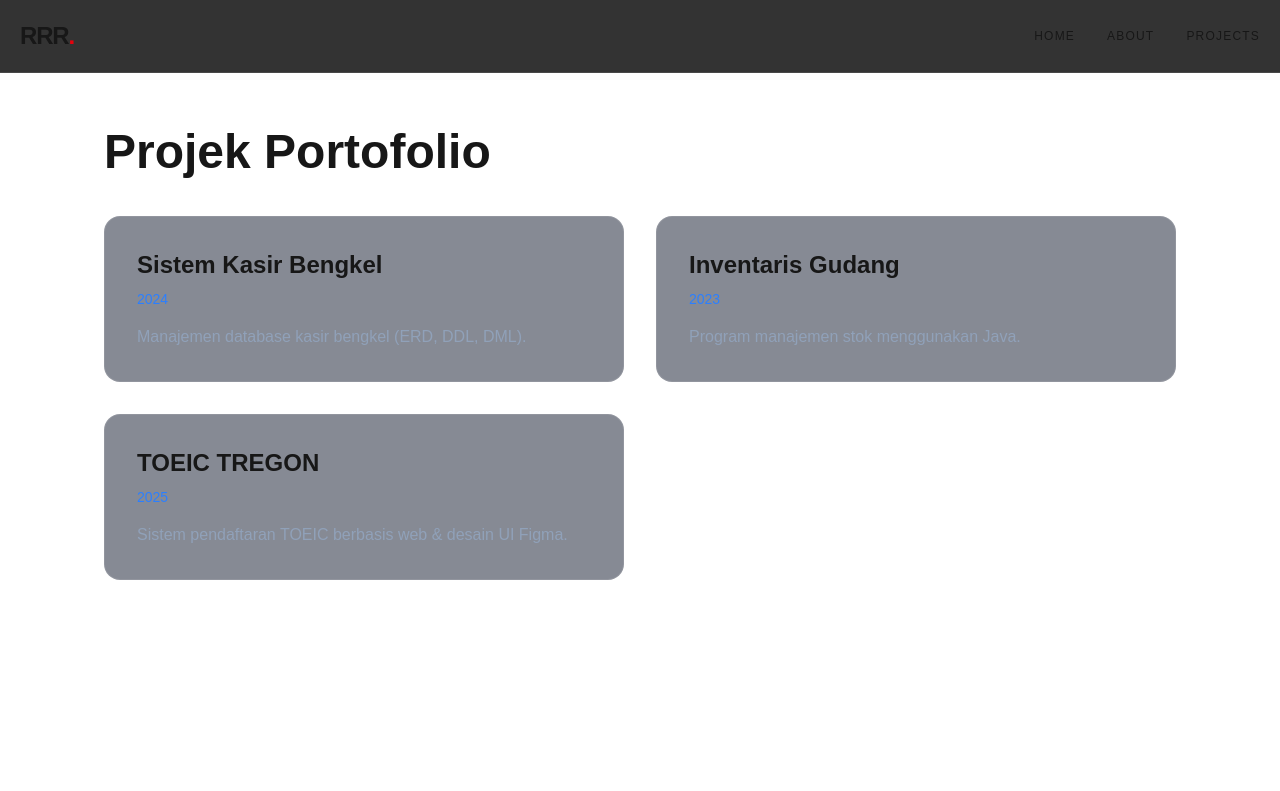
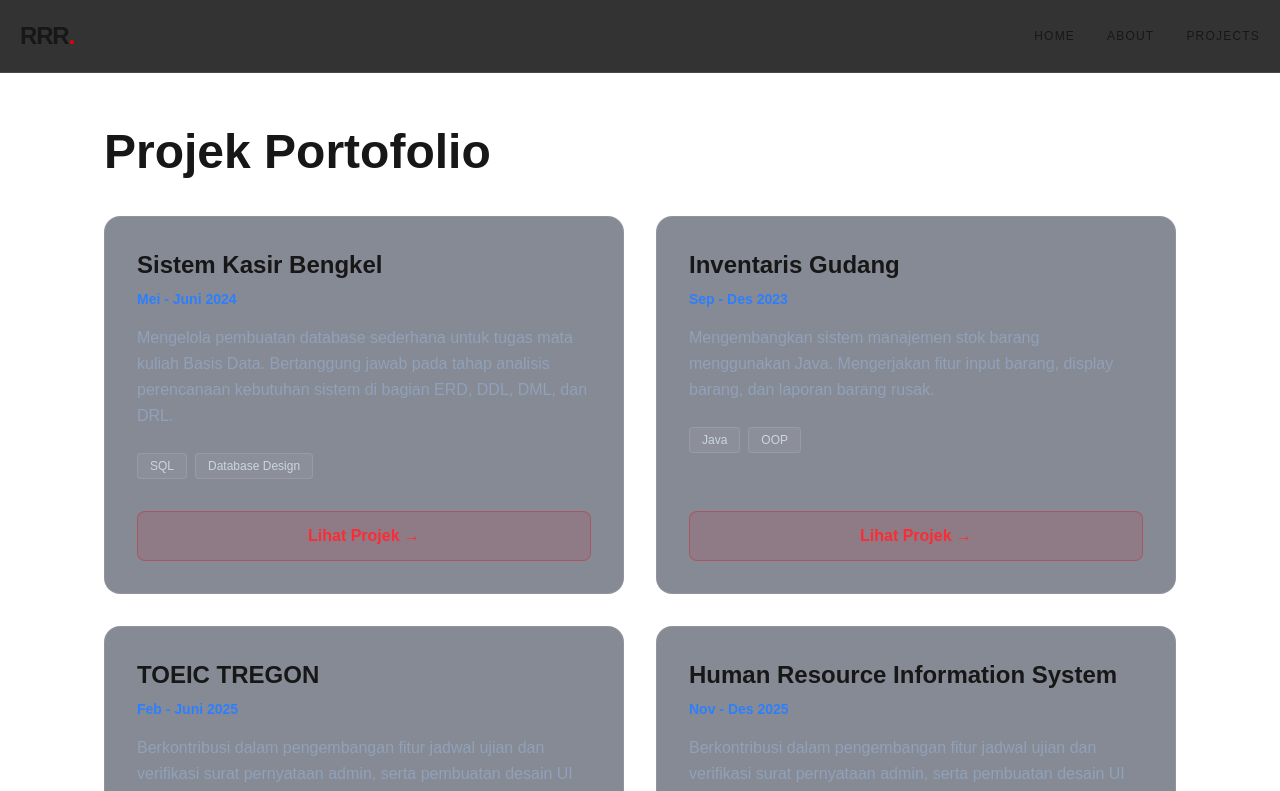
Before and after one commit to RizkyRR27/PORTOIKI, a Next.js app: page /project in a window 1280 px wide. Shown: the top 791 px of the page. Built offline with nearby package versions, Linux system fonts and the light colour scheme.

Commit message:
menbah projek

```diff
--- a/app/project/page.tsx
+++ b/app/project/page.tsx
@@ -1,21 +1,73 @@
-export default function Page() {
+import Breadcrumb from '@/components/Breadcrumb';
+
+export default function ProjectPage() {
   const projects = [
-    { title: "Sistem Kasir Bengkel", date: "2024", desc: "Manajemen database kasir bengkel (ERD, DDL, DML)." },
-    { title: "Inventaris Gudang", date: "2023", desc: "Program manajemen stok menggunakan Java." },
-    { title: "TOEIC TREGON", date: "2025", desc: "Sistem pendaftaran TOEIC berbasis web & desain UI Figma." }
+    {
+      title: "Sistem Kasir Bengkel",
+      date: "Mei - Juni 2024",
+      desc: "Mengelola pembuatan database sederhana untuk tugas mata kuliah Basis Data. Bertanggung jawab pada tahap analisis perencanaan kebutuhan sistem di bagian ERD, DDL, DML, dan DRL.",
+      tech: ["SQL", "Database Design"],
+      link: "https://drive.google.com/file/d/14Uh95TU5i9lY4G-LO_S3aovA2jAAnTkd/view?usp=drive_link"
+    },
+    {
+      title: "Inventaris Gudang",
+      date: "Sep - Des 2023",
+      desc: "Mengembangkan sistem manajemen stok barang menggunakan Java. Mengerjakan fitur input barang, display barang, dan laporan barang rusak.",
+      tech: ["Java", "OOP"],
+      link: "https://github.com/arielreza/TA-InventarisGudang"
+    },
+    {
+      title: "TOEIC TREGON",
+      date: "Feb - Juni 2025",
+      desc: "Berkontribusi dalam pengembangan fitur jadwal ujian dan verifikasi surat pernyataan admin, serta pembuatan desain UI menggunakan Figma.",
+      tech: ["Web Development", "Figma", "UI/UX"],
+      link: "https://github.com/Fallujahrama/PBL_Toeic"
+    },
+     {
+      title: "Human Resource Information System",
+      date: "Nov - Des 2025",
+      desc: "Berkontribusi dalam pengembangan fitur jadwal ujian dan verifikasi surat pernyataan admin, serta pembuatan desain UI menggunakan Figma.",
+      tech: ["Mobile Development", "Flutter"],
+      link: "https://github.com/Fallujahrama/PBL3B_HRIS"
+    }
   ];
+
   return (
     <div className="pt-32 px-10 max-w-6xl mx-auto pb-20">
       <h1 className="text-5xl font-bold mb-10">Projek Portofolio</h1>
       <div className="grid md:grid-cols-2 gap-8">
-        {projects.map(p => (
-          <div key={p.title} className="p-8 bg-slate-900/50 border border-white/10 rounded-2xl hover:border-red-600 transition-all">
-            <h3 className="text-2xl font-bold mb-2">{p.title}</h3>
-            <p className="text-blue-500 text-sm mb-4">{p.date}</p>
-            <p className="text-slate-400">{p.desc}</p>
+        {projects.map((p) => (
+          <div key={p.title} className="flex flex-col p-8 bg-slate-900/50 border border-white/10 rounded-2xl hover:border-red-600 transition-all group">
+            <div className="flex-grow">
+              <h3 className="text-2xl font-bold mb-2 group-hover:text-red-500 transition-colors">{p.title}</h3>
+              <p className="text-blue-500 text-sm mb-4 font-semibold">{p.date}</p>
+              <p className="text-slate-400 mb-6 leading-relaxed">
+                {p.desc}
+              </p>
+              <div className="flex flex-wrap gap-2 mb-8">
+                {p.tech.map((t) => (
+                  <span key={t} className="px-3 py-1 bg-white/5 border border-white/10 rounded text-xs text-slate-300">
+                    {t}
+                  </span>
+                ))}
+              </div>
+            </div>
+
+            {/* Tombol Link Projek */}
+            <a
+              href={p.link}
+              target="_blank"
+              rel="noopener noreferrer"
+              className="w-full text-center py-3 bg-red-600/10 border border-red-600/30 text-red-500 font-bold rounded-lg hover:bg-red-600 hover:text-white transition-all"
+            >
+              Lihat Projek →
+            </a>
           </div>
         ))}
       </div>
+
+      {/* Breadcrumb sesuai permintaan di posisi bawah */}
+      <Breadcrumb />
     </div>
   );
 }
```
